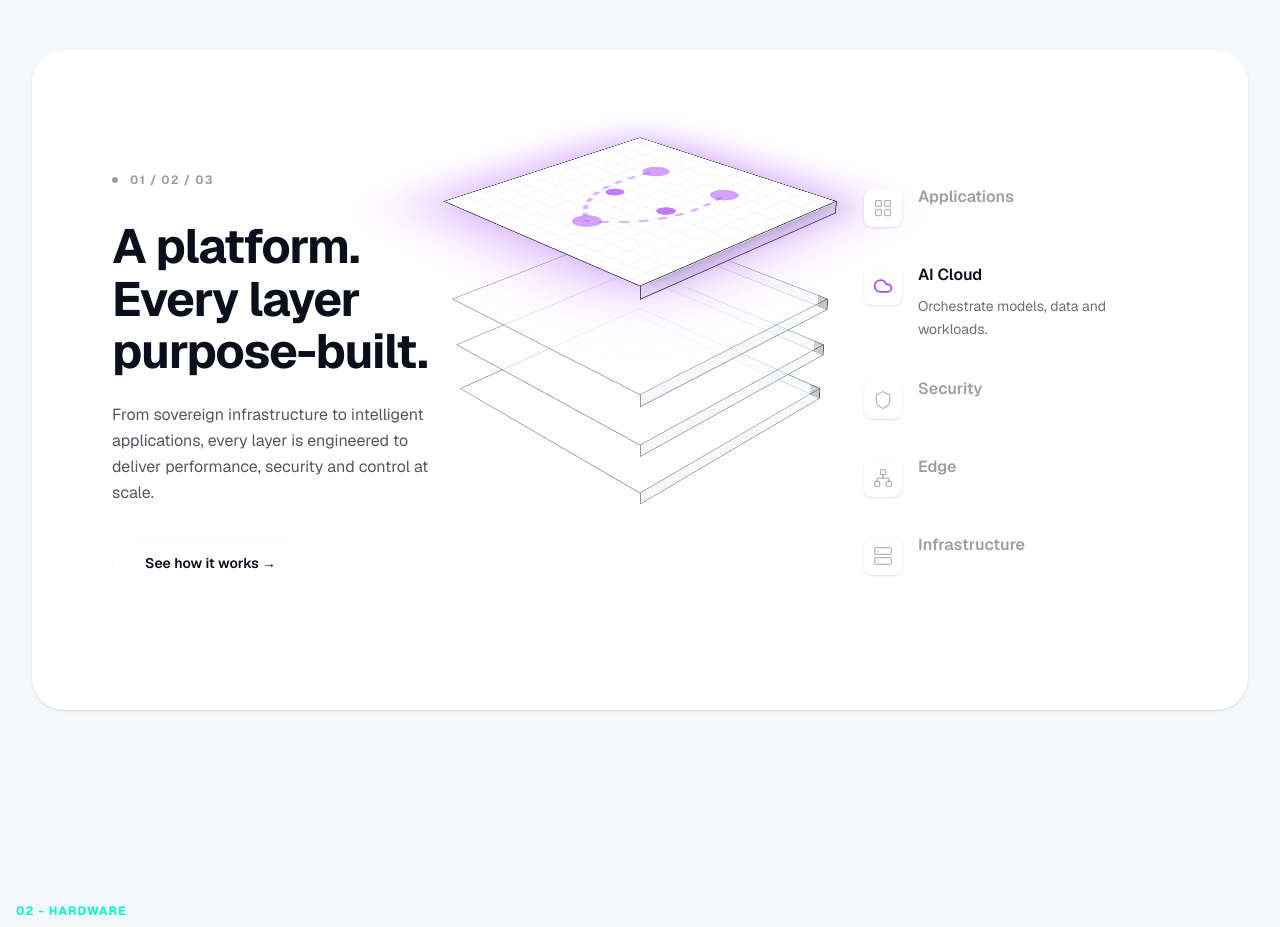
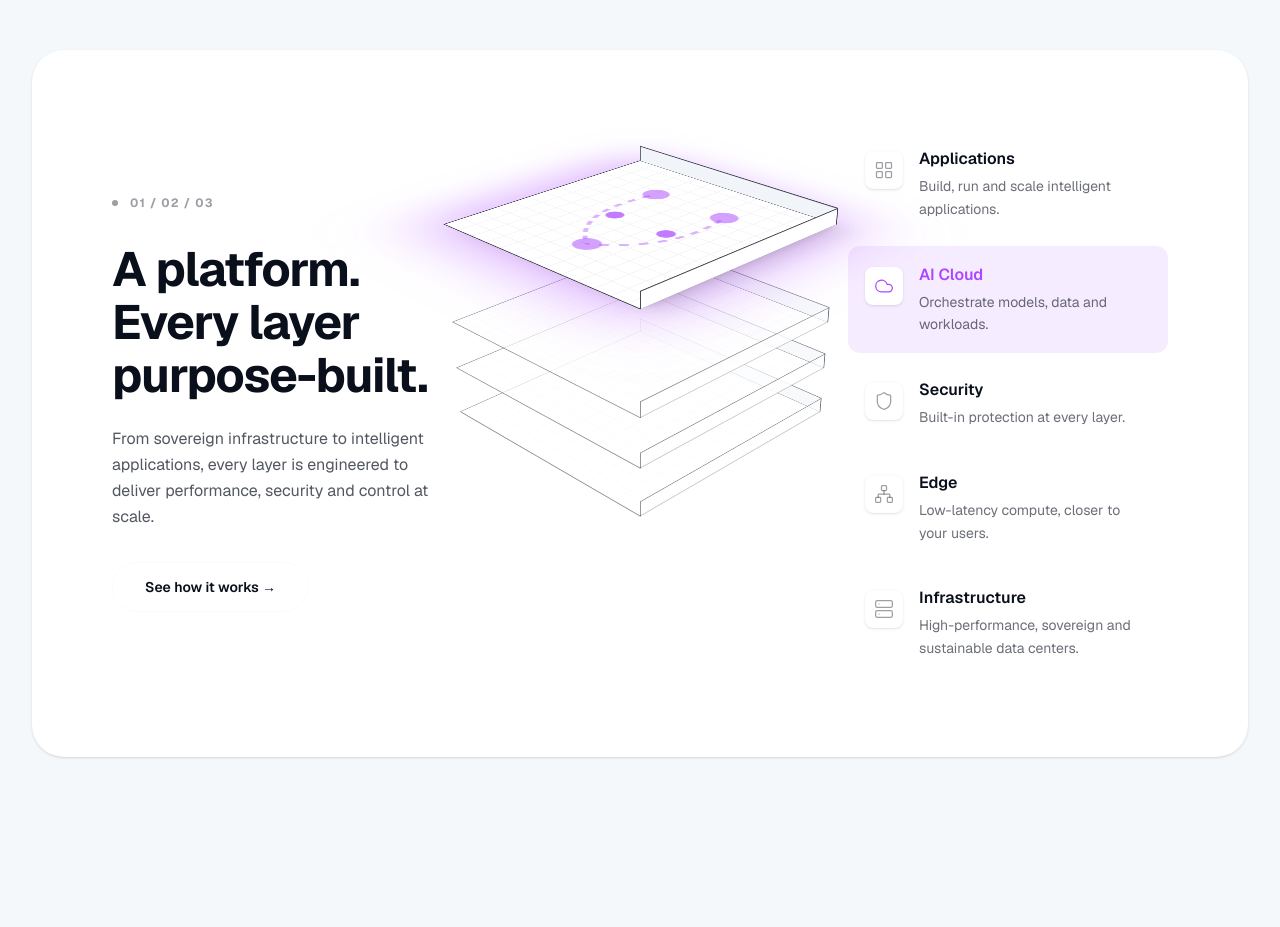
Before and after one commit to cloudindev/oladatacenter, a Next.js app: page / in a window 1280 px wide. Shown: the part 1060-1987 px from the top of the page. Built offline with nearby package versions, Linux system fonts and the light colour scheme.

Commit message:
fix: restore right-side list styling and correct 3D box thickness projection

```diff
--- a/src/components/sections/ArchitectureSection.tsx
+++ b/src/components/sections/ArchitectureSection.tsx
@@ -12,6 +12,7 @@ const LAYERS = [
     desc: 'Build, run and scale intelligent applications.',
     icon: LayoutGrid,
     color: 'text-pink-500',
+    bgHover: 'bg-pink-500/10',
     glowColor: 'bg-pink-500',
     translateZ: 200
   },
@@ -21,6 +22,7 @@ const LAYERS = [
     desc: 'Orchestrate models, data and workloads.',
     icon: Cloud,
     color: 'text-purple-500',
+    bgHover: 'bg-purple-500/10',
     glowColor: 'bg-purple-500',
     translateZ: 150
   },
@@ -30,6 +32,7 @@ const LAYERS = [
     desc: 'Built-in protection at every layer.',
     icon: Shield,
     color: 'text-blue-500',
+    bgHover: 'bg-blue-500/10',
     glowColor: 'bg-blue-500',
     translateZ: 100
   },
@@ -39,6 +42,7 @@ const LAYERS = [
     desc: 'Low-latency compute, closer to your users.',
     icon: Network,
     color: 'text-sky-500',
+    bgHover: 'bg-sky-500/10',
     glowColor: 'bg-sky-500',
     translateZ: 50
   },
@@ -48,6 +52,7 @@ const LAYERS = [
     desc: 'High-performance, sovereign and sustainable data centers.',
     icon: Server,
     color: 'text-slate-500',
+    bgHover: 'bg-slate-500/10',
     glowColor: 'bg-slate-400',
     translateZ: 0
   },
@@ -247,28 +252,20 @@ export function ArchitectureSection() {
                         <LayerContent id={layer.id} isActive={isActive} />
                       </div>
 
-                      {/* LEFT FACE (Thickness) */}
+                      {/* BOTTOM-LEFT FACE (Thickness) */}
                       <div
-                        className={`absolute top-full left-0 w-full h-[12px] bg-slate-100 border-[1.5px] border-t-0 border-bg-dark/80 origin-top transition-all duration-300
+                        className={`absolute top-full left-0 w-full h-[16px] bg-white border-[1.5px] border-t-0 border-bg-dark/80 origin-top transition-all duration-300
                           ${isActive ? 'opacity-100' : 'opacity-60'}
                         `}
-                        style={{ transform: 'rotateX(-90deg)' }}
+                        style={{ transform: 'rotateX(90deg)' }}
                       />
 
-                      {/* RIGHT FACE (Thickness) */}
+                      {/* BOTTOM-RIGHT FACE (Thickness) */}
                       <div
-                        className={`absolute top-0 left-full w-[12px] h-full bg-slate-200 border-[1.5px] border-l-0 border-bg-dark/80 origin-left transition-all duration-300
+                        className={`absolute top-0 left-full w-[16px] h-full bg-[#f1f5f9] border-[1.5px] border-l-0 border-bg-dark/80 origin-left transition-all duration-300
                           ${isActive ? 'opacity-100' : 'opacity-60'}
                         `}
-                        style={{ transform: 'rotateY(90deg)' }}
-                      />
-
-                      {/* Corner connecting lines to fix 3D gaps if any */}
-                      <div
-                         className={`absolute top-full left-full w-[12px] h-[12px] bg-bg-dark/80 origin-top-left transition-all duration-300
-                           ${isActive ? 'opacity-100' : 'opacity-60'}
-                         `}
-                         style={{ transform: 'rotateX(-90deg) rotateY(90deg)' }}
+                        style={{ transform: 'rotateY(-90deg)' }}
                       />
                     </div>
                   )
@@ -277,7 +274,7 @@ export function ArchitectureSection() {
             </div>
 
             {/* RIGHT COLUMN: Layer List */}
-            <div className="w-full lg:w-1/3 flex flex-col gap-1 z-10">
+            <div className="w-full lg:w-1/3 flex flex-col gap-2 z-10">
               {LAYERS.map((layer) => {
                 const Icon = layer.icon
                 const isActive = activeLayer === layer.id
@@ -286,21 +283,20 @@ export function ArchitectureSection() {
                   <div
                     key={layer.id}
                     onMouseEnter={() => setActiveLayer(layer.id)}
-                    className="flex items-start gap-4 p-4 rounded-xl transition-all cursor-pointer group"
+                    className={`flex items-start gap-4 p-4 rounded-xl transition-all cursor-pointer border border-transparent
+                      ${isActive ? layer.bgHover + ' border-black/5' : 'hover:bg-black/5'}
+                    `}
                   >
-                    <div className={`mt-1 p-2 rounded-lg bg-white shadow-sm border transition-colors duration-300
-                      ${isActive ? 'border-transparent ' + layer.color : 'border-border-base/10 text-bg-dark/30 group-hover:text-bg-dark/50'}`}>
-                      <Icon size={20} strokeWidth={isActive ? 2 : 1.5} />
+                    <div className={`mt-1 p-2 rounded-lg bg-white shadow-sm border transition-colors duration-300 ${isActive ? 'border-transparent ' + layer.color : 'border-border-base/10 text-bg-dark/40'}`}>
+                      <Icon size={20} strokeWidth={1.5} />
                     </div>
                     <div>
-                      <h3 className={`font-semibold text-base transition-colors duration-300 ${isActive ? 'text-bg-dark' : 'text-bg-dark/40 group-hover:text-bg-dark/70'}`}>
+                      <h3 className={`font-semibold text-base transition-colors duration-300 ${isActive ? layer.color : 'text-bg-dark'}`}>
                         {layer.title}
                       </h3>
-                      <div className={`overflow-hidden transition-all duration-300 ${isActive ? 'max-h-20 opacity-100 mt-2' : 'max-h-0 opacity-0'}`}>
-                        <p className="text-bg-dark/60 text-sm leading-relaxed">
-                          {layer.desc}
-                        </p>
-                      </div>
+                      <p className="text-bg-dark/60 text-sm mt-1 leading-relaxed">
+                        {layer.desc}
+                      </p>
                     </div>
                   </div>
                 )
```
